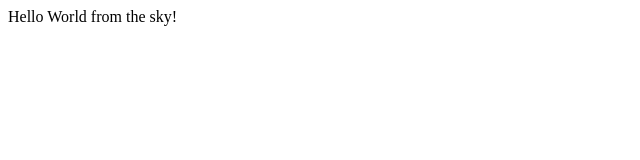
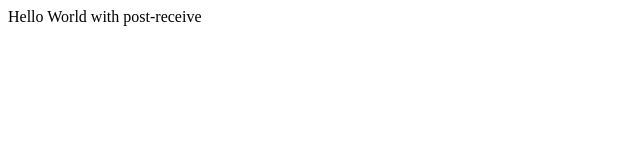
Before and after one commit to innermond/ICartiVizitare, a plain HTML site: page index.html in a window 1280 px wide. Shown: the full height of the page, 0-640 px from the left. Drawn offline with Linux system fonts and the light colour scheme.

Commit message:
post hook

```diff
--- a/index.html
+++ b/index.html
@@ -3,6 +3,6 @@
       <title>PHP Test</title>
      </head>
      <body>
-        <p>Hello World from the sky!</p>
+        <p>Hello World with post-receive</p>
      </body>
     </html>
```
